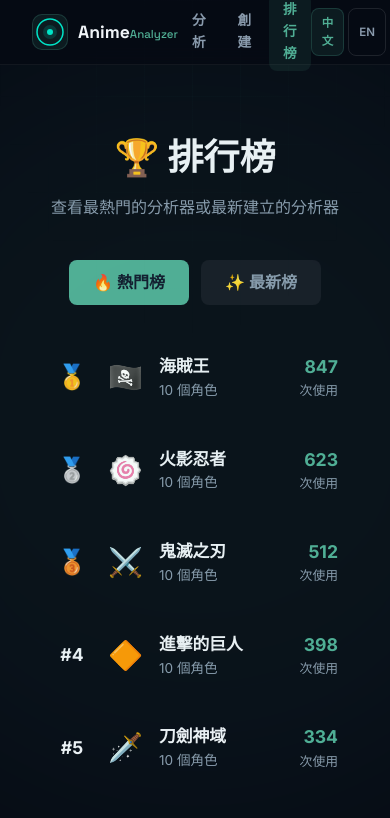
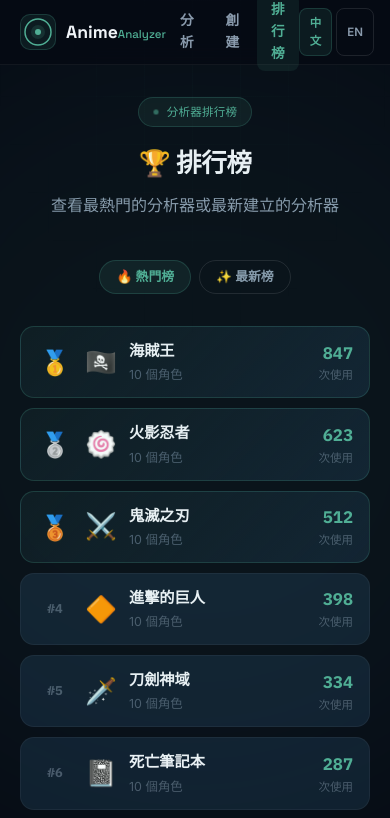
Before and after one commit to openclawsean024-create/anime-character-analyzer, a Next.js app: page /leaderboard in a window 390 px wide. Shown: the top 818 px of the page. Built offline with nearby package versions, Linux system fonts and the light colour scheme.

Commit message:
fix: overall UI/UX improvements - responsive container, max-width constraints, mobile-friendly layout

```diff
--- a/app/globals.css
+++ b/app/globals.css
@@ -989,6 +989,148 @@
   color: #ef4444;
 }
 
+/* ---- Card ---- */
+.card {
+  background: var(--bg-card);
+  border: 1px solid var(--border);
+  border-radius: 16px;
+  padding: 1.5rem;
+  position: relative;
+  overflow: hidden;
+  transition: border-color 0.2s, box-shadow 0.2s;
+}
+.card:hover {
+  border-color: var(--border-strong);
+}
+.card-accent-top::before {
+  content: '';
+  position: absolute;
+  top: 0;
+  left: 0;
+  right: 0;
+  height: 1px;
+  background: linear-gradient(90deg, transparent, var(--accent-border), transparent);
+}
+
+/* ---- Page Layout ---- */
+.page-main {
+  flex: 1;
+  padding: 3.5rem 2rem;
+}
+.page-container {
+  max-width: 900px;
+  margin: 0 auto;
+}
+.page-container-sm {
+  max-width: 720px;
+  margin: 0 auto;
+}
+.page-title {
+  font-size: clamp(1.75rem, 5vw, 2.5rem);
+  font-weight: 800;
+  font-family: 'Space Grotesk', sans-serif;
+  color: var(--text-primary);
+  margin-bottom: 0.5rem;
+  letter-spacing: -0.02em;
+}
+.page-subtitle {
+  font-size: 1rem;
+  color: var(--text-secondary);
+  line-height: 1.7;
+}
+.section-header {
+  margin-bottom: 2.5rem;
+  text-align: center;
+}
+
+/* ---- Alert / Notification Banners ---- */
+.alert {
+  border-radius: 12px;
+  padding: 1rem 1.25rem;
+  margin-bottom: 1.25rem;
+  font-size: 0.875rem;
+  font-weight: 500;
+  display: flex;
+  align-items: flex-start;
+  gap: 0.5rem;
+}
+.alert-success {
+  background: rgba(16,185,129,0.12);
+  border: 1px solid rgba(16,185,129,0.4);
+  color: #34d399;
+}
+.alert-error {
+  background: rgba(239,68,68,0.1);
+  border: 1px solid rgba(239,68,68,0.35);
+  color: #f87171;
+}
+
+/* ---- Form layout ---- */
+.form-section {
+  margin-bottom: 1.5rem;
+}
+.form-section-title {
+  font-size: 0.95rem;
+  font-weight: 700;
+  color: var(--text-primary);
+  font-family: 'Space Grotesk', sans-serif;
+  margin-bottom: 0.25rem;
+}
+.form-section-desc {
+  font-size: 0.82rem;
+  color: var(--text-muted);
+  margin-bottom: 1.25rem;
+  line-height: 1.65;
+}
+.form-divider {
+  border: none;
+  border-top: 1px solid var(--border);
+  margin: 1.5rem 0;
+}
+.form-row-inline {
+  display: grid;
+  grid-template-columns: 1fr auto;
+  gap: 0.75rem;
+  align-items: end;
+}
+
+/* ---- Leaderboard item ---- */
+.lb-item {
+  display: flex;
+  align-items: center;
+  gap: 1rem;
+  padding: 0.875rem 1.25rem;
+  border-radius: 14px;
+  background: var(--bg-card);
+  border: 1px solid var(--border);
+  transition: all 0.2s;
+}
+.lb-item:hover {
+  border-color: var(--accent-border);
+  background: var(--bg-card-hover);
+  transform: translateX(4px);
+}
+.lb-item.top-3 {
+  border-color: var(--accent-border);
+  background: linear-gradient(135deg, rgba(80,175,149,0.07), var(--bg-card));
+}
+
+/* ---- Back link ---- */
+.back-link {
+  display: inline-flex;
+  align-items: center;
+  gap: 0.375rem;
+  color: var(--text-secondary);
+  font-size: 0.85rem;
+  font-weight: 500;
+  text-decoration: none;
+  transition: color 0.2s;
+  margin-top: 1.5rem;
+}
+.back-link:hover {
+  color: var(--accent);
+}
+
 /* ---- Empty State ---- */
 .empty-state {
   text-align: center;
@@ -1074,7 +1216,7 @@
 /* ---- Responsive ---- */
 @media (max-width: 768px) {
   .hero-section {
-    padding: 3rem 1.5rem 2.5rem;
+    padding: 3rem 1.25rem 2.5rem;
   }
   .hero-cta,
   .input-row {
@@ -1104,9 +1246,28 @@
   .char-item-fields {
     grid-template-columns: 1fr;
   }
+  .page-main {
+    padding: 2rem 1.25rem;
+  }
+  .page-title {
+    font-size: 1.6rem;
+  }
+  .lb-item {
+    padding: 0.75rem 1rem;
+    gap: 0.75rem;
+  }
+  .form-row-inline {
+    grid-template-columns: 1fr;
+  }
+  .header-inner {
+    padding: 0 1.25rem;
+  }
 }
 @media (max-width: 480px) {
   .character-cards {
     grid-template-columns: 1fr;
   }
+  .hero-section {
+    padding: 2.5rem 1rem 2rem;
+  }
 }
--- a/app/leaderboard/page.tsx
+++ b/app/leaderboard/page.tsx
@@ -5,16 +5,6 @@
 
 type Lang = "zh" | "en";
 type LbTab = "hot" | "new";
-
-const normalizeRankings = (value: unknown) => {
-  const base = { hot: [] as string[], new: [] as string[] };
-  if (!value || typeof value !== "object") return base;
-  const record = value as { hot?: unknown; new?: unknown };
-  return {
-    hot: Array.isArray(record.hot) ? record.hot.filter((v): v is string => typeof v === "string") : [],
-    new: Array.isArray(record.new) ? record.new.filter((v): v is string => typeof v === "string") : [],
-  };
-};
 
 export default function LeaderboardPage() {
   const [lang, setLang] = useState<Lang>("zh");
@@ -24,7 +14,7 @@
   useEffect(() => {
     try {
       const stored = JSON.parse(localStorage.getItem("anime-analyzer-custom") || "[]");
-      setCustomAnalyzers(stored);
+      setCustomAnalyzers(Array.isArray(stored) ? stored : []);
     } catch {
       setCustomAnalyzers([]);
     }
@@ -35,7 +25,8 @@
     ? [...allAnalyzers].sort((a, b) => b.useCount - a.useCount)
     : [...allAnalyzers].sort((a, b) => b.createdAt - a.createdAt);
 
-  const rankClass = (i: number) => (i === 0 ? "gold" : i === 1 ? "silver" : i === 2 ? "bronze" : "normal");
+  const rankIcon = (i: number) =>
+    i === 0 ? "🥇" : i === 1 ? "🥈" : i === 2 ? "🥉" : `#${i + 1}`;
 
   return (
     <div className="page">
@@ -44,9 +35,9 @@
           <div className="logo">
             <div className="logo-icon">
               <svg width="28" height="28" viewBox="0 0 28 28" fill="none">
-                <circle cx="14" cy="14" r="13" stroke="#00E5C8" strokeWidth="1.5" />
-                <circle cx="14" cy="14" r="7" fill="#00E5C8" opacity="0.15" />
-                <circle cx="14" cy="14" r="3" fill="#00E5C8" />
+                <circle cx="14" cy="14" r="13" stroke="#50AF95" strokeWidth="1.5" />
+                <circle cx="14" cy="14" r="7" fill="#50AF95" opacity="0.15" />
+                <circle cx="14" cy="14" r="3" fill="#50AF95" />
               </svg>
             </div>
             <a href="/" className="logo-text">
@@ -66,97 +57,91 @@
         </div>
       </header>
 
-      <main className="main-content" style={{ padding: "4rem 2rem" }}>
-        <div style={{ maxWidth: 900, margin: "0 auto" }}>
-          <div style={{ marginBottom: "2.5rem", textAlign: "center" }}>
-            <h1 style={{ fontSize: "2.25rem", fontWeight: 800, marginBottom: "0.5rem" }}>
+      <main className="page-main main-content">
+        <div className="page-container">
+
+          {/* Page Header */}
+          <div className="section-header">
+            <div className="hero-badge" style={{ marginBottom: "1rem" }}>
+              <span className="dot" />
+              {lang === "zh" ? "分析器排行榜" : "Analyzer Rankings"}
+            </div>
+            <h1 className="page-title">
               🏆 {lang === "zh" ? "排行榜" : "Leaderboard"}
             </h1>
-            <p style={{ color: "var(--text-secondary)" }}>
+            <p className="page-subtitle">
               {lang === "zh"
                 ? "查看最熱門的分析器或最新建立的分析器"
                 : "Browse the hottest analyzers or the newest additions"}
             </p>
           </div>
 
-          <div style={{ display: "flex", gap: "0.75rem", marginBottom: "2rem", justifyContent: "center" }}>
+          {/* Tab Toggle */}
+          <div style={{ display: "flex", gap: "0.5rem", marginBottom: "2rem", justifyContent: "center" }}>
             <button
               className={`lb-tab ${lbTab === "hot" ? "active" : ""}`}
               onClick={() => setLbTab("hot")}
-              style={{
-                padding: "0.6rem 1.5rem",
-                borderRadius: "0.5rem",
-                border: "none",
-                cursor: "pointer",
-                fontWeight: 600,
-                fontSize: "1rem",
-                background: lbTab === "hot" ? "var(--accent)" : "rgba(255,255,255,0.06)",
-                color: lbTab === "hot" ? "#0F172A" : "var(--text-secondary)",
-                transition: "all 0.2s",
-              }}
             >
               🔥 {lang === "zh" ? "熱門榜" : "Hot"}
             </button>
             <button
               className={`lb-tab ${lbTab === "new" ? "active" : ""}`}
               onClick={() => setLbTab("new")}
-              style={{
-                padding: "0.6rem 1.5rem",
-                borderRadius: "0.5rem",
-                border: "none",
-                cursor: "pointer",
-                fontWeight: 600,
-                fontSize: "1rem",
-                background: lbTab === "new" ? "var(--accent)" : "rgba(255,255,255,0.06)",
-                color: lbTab === "new" ? "#0F172A" : "var(--text-secondary)",
-                transition: "all 0.2s",
-              }}
             >
               ✨ {lang === "zh" ? "最新榜" : "New"}
             </button>
           </div>
 
+          {/* List */}
           {sorted.length === 0 ? (
             <div className="card" style={{ textAlign: "center", padding: "4rem 2rem" }}>
-              <div style={{ fontSize: "3rem", marginBottom: "1rem" }}>📊</div>
-              <h3 style={{ marginBottom: "0.5rem" }}>{lang === "zh" ? "暫無數據" : "No Data Yet"}</h3>
-              <p style={{ color: "var(--text-secondary)" }}>
+              <div className="empty-state-icon">📊</div>
+              <h3 style={{ fontFamily: "'Space Grotesk', sans-serif", marginBottom: "0.5rem" }}>
+                {lang === "zh" ? "暫無數據" : "No Data Yet"}
+              </h3>
+              <p style={{ color: "var(--text-secondary)", marginBottom: "1rem" }}>
                 {lang === "zh" ? "開始使用分析器來累積使用次數吧！" : "Start analyzing to build the rankings!"}
               </p>
-              <a href="/" style={{ color: "var(--accent)", marginTop: "1rem", display: "inline-block" }}>
+              <a href="/" style={{ color: "var(--accent)" }}>
                 → {lang === "zh" ? "開始分析" : "Start Analyzing"}
               </a>
             </div>
           ) : (
-            <div style={{ display: "flex", flexDirection: "column", gap: "0.75rem" }}>
+            <div style={{ display: "flex", flexDirection: "column", gap: "0.625rem" }}>
               {sorted.map((a, i) => (
                 <div
                   key={a.id}
-                  className="card"
-                  style={{
-                    display: "flex",
-                    alignItems: "center",
-                    gap: "1rem",
-                    padding: "1rem 1.25rem",
-                    opacity: i >= 10 ? 0.7 : 1,
-                  }}
+                  className={`lb-item${i < 3 ? " top-3" : ""}`}
                 >
-                  <div
-                    style={{
-                      fontSize: i < 3 ? "1.5rem" : "1.1rem",
+                  {/* Rank */}
+                  <div style={{
+                    fontSize: i < 3 ? "1.5rem" : "0.8rem",
+                    fontWeight: 700,
+                    minWidth: "2.25rem",
+                    textAlign: "center",
+                    fontFamily: "'IBM Plex Mono', monospace",
+                    color: i >= 3 ? "var(--text-muted)" : undefined,
+                  }}>
+                    {rankIcon(i)}
+                  </div>
+
+                  {/* Emoji */}
+                  <div style={{ fontSize: "1.6rem", flexShrink: 0 }}>{a.emoji}</div>
+
+                  {/* Info */}
+                  <div style={{ flex: 1, minWidth: 0 }}>
+                    <div style={{
                       fontWeight: 700,
-                      minWidth: "2.5rem",
-                      textAlign: "center",
-                    }}
-                  >
-                    {i === 0 ? "🥇" : i === 1 ? "🥈" : i === 2 ? "🥉" : `#${i + 1}`}
-                  </div>
-                  <div style={{ fontSize: "1.75rem" }}>{a.emoji}</div>
-                  <div style={{ flex: 1 }}>
-                    <div style={{ fontWeight: 600, fontSize: "1.05rem" }}>
-                      {lang === "zh" ? a.name : a.nameEn}
+                      fontSize: "0.95rem",
+                      fontFamily: "'Space Grotesk', sans-serif",
+                      color: "var(--text-primary)",
+                      whiteSpace: "nowrap",
+                      overflow: "hidden",
+                      textOverflow: "ellipsis",
+                    }}>
+                      {lang === "zh" ? a.name : (a.nameEn || a.name)}
                     </div>
-                    <div style={{ color: "var(--text-secondary)", fontSize: "0.85rem" }}>
+                    <div style={{ color: "var(--text-muted)", fontSize: "0.78rem", marginTop: 2 }}>
                       {a.characters.length} {lang === "zh" ? "個角色" : "characters"}
                       {a.id.startsWith("custom-") && (
                         <span style={{ marginLeft: "0.5rem", color: "var(--accent)" }}>
@@ -165,28 +150,35 @@
                       )}
                     </div>
                   </div>
-                  <div style={{ textAlign: "right" }}>
+
+                  {/* Stat */}
+                  <div style={{ textAlign: "right", flexShrink: 0 }}>
                     {lbTab === "hot" ? (
-                      <div>
-                        <div style={{ fontWeight: 700, fontSize: "1.1rem", color: "var(--accent)" }}>
+                      <>
+                        <div style={{
+                          fontWeight: 700,
+                          fontSize: "1.05rem",
+                          color: "var(--accent)",
+                          fontFamily: "'IBM Plex Mono', monospace",
+                        }}>
                           {a.useCount.toLocaleString()}
                         </div>
-                        <div style={{ color: "var(--text-secondary)", fontSize: "0.8rem" }}>
+                        <div style={{ color: "var(--text-muted)", fontSize: "0.72rem" }}>
                           {lang === "zh" ? "次使用" : "uses"}
                         </div>
-                      </div>
+                      </>
                     ) : (
-                      <div>
-                        <div style={{ fontWeight: 600, fontSize: "0.95rem" }}>
+                      <>
+                        <div style={{ fontWeight: 600, fontSize: "0.875rem", color: "var(--text-primary)" }}>
                           {new Date(a.createdAt).toLocaleDateString(lang === "zh" ? "zh-TW" : "en-US", {
                             month: "short",
                             day: "numeric",
                           })}
                         </div>
-                        <div style={{ color: "var(--text-secondary)", fontSize: "0.8rem" }}>
-                          {lang === "zh" ? "建立" : "Created"}
+                        <div style={{ color: "var(--text-muted)", fontSize: "0.72rem" }}>
+                          {lang === "zh" ? "建立日期" : "Created"}
                         </div>
-                      </div>
+                      </>
                     )}
                   </div>
                 </div>
@@ -194,8 +186,8 @@
             </div>
           )}
 
-          <div style={{ textAlign: "center", marginTop: "2rem" }}>
-            <a href="/" style={{ color: "var(--accent)" }}>
+          <div style={{ textAlign: "center" }}>
+            <a href="/" className="back-link">
               ← {lang === "zh" ? "返回首頁" : "Back to Analyze"}
             </a>
           </div>
```
Also changed, not shown: app/HomeContent.tsx (+15 -3 lines), app/create/page.tsx (+97 -50 lines).
